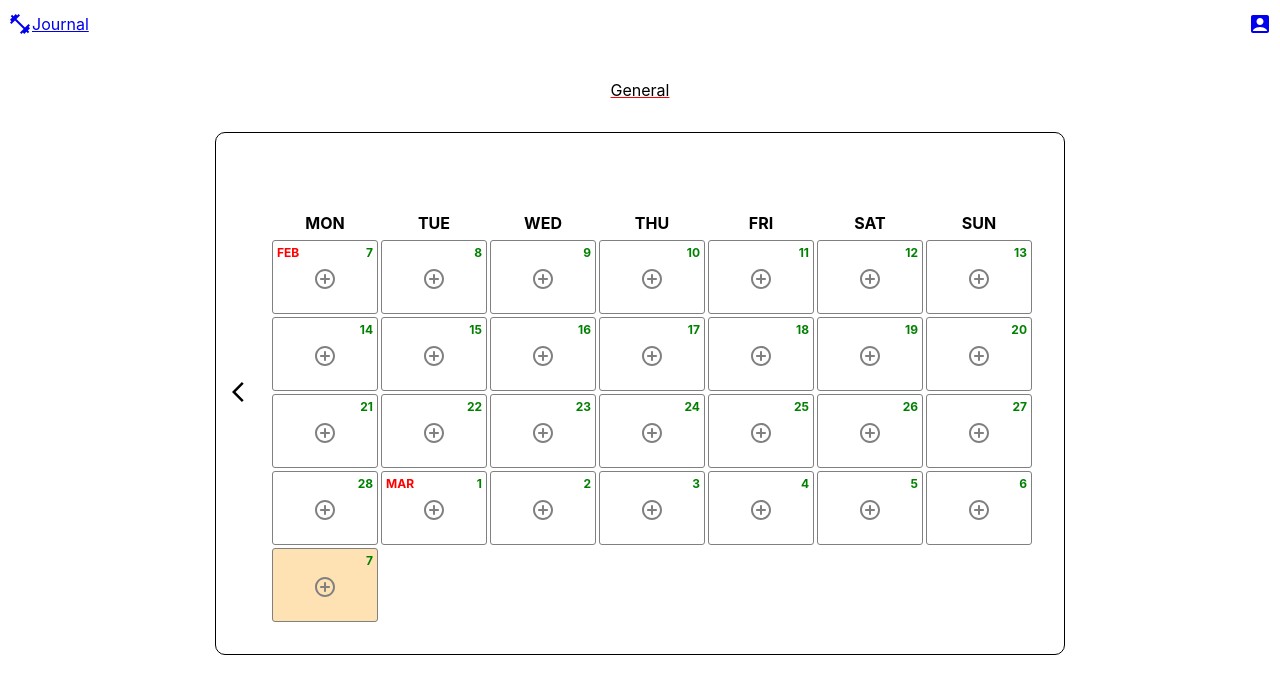
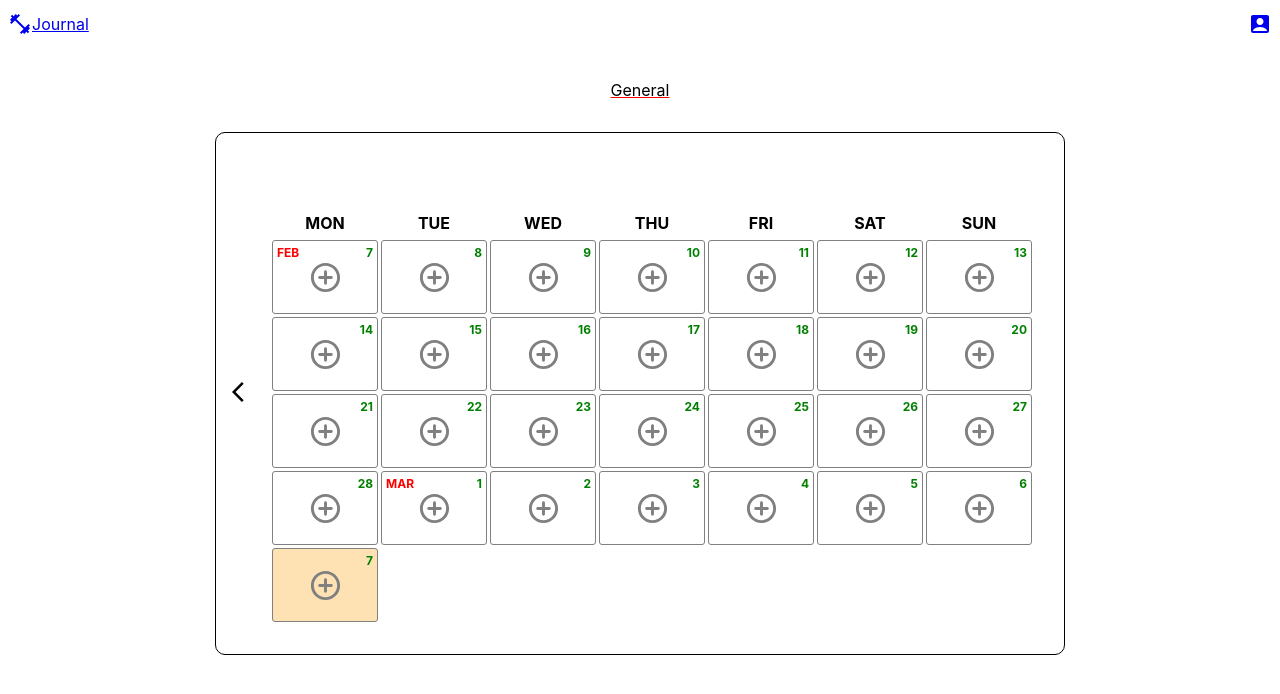
Before and after one commit to miguebarbell/journal, a React (Create React App) app in the folder client/: page / in a window 1280 px wide. Shown: the top 694 px of the page. Built offline with nearby package versions, Linux system fonts and the light colour scheme.

Commit message:
add icon fixed

```diff
--- a/client/src/components/day.jsx
+++ b/client/src/components/day.jsx
@@ -86,8 +86,8 @@ const Day = ({date, month, goal}) => {
           </DayContainer>
           <GoalContainer>
             {
-              (goal === "" && (movements.length === 0 ? <Plus><AddCircleOutlineRoundedIcon/></Plus> : movements.map((movement, index )=> (<Strain key={index}>{movement.movement}</Strain>))))
-              || (movements.length === 0 ? <Plus><AddCircleOutlineRoundedIcon/></Plus> : (movements.filter(movement => movement.movement === goal)).map((mov, ind) => (<Strain key={ind}>{mov.strain}{mov.unit}</Strain>)))
+              (goal === "" && (movements.length === 0 ? <Plus><AddCircleOutlineRoundedIcon fontSize="large"/></Plus> : movements.map((movement, index )=> (<Strain key={index}>{movement.movement}</Strain>))))
+              || (movements.filter(movement => movement.movement === goal).length === 0 ? <Plus><AddCircleOutlineRoundedIcon fontSize="large"/></Plus> : (movements.filter(movement => movement.movement === goal)).map((mov, ind) => (<Strain key={ind}>{mov.strain}{mov.unit}</Strain>)))
             }
           </GoalContainer>
         </Container>
```
